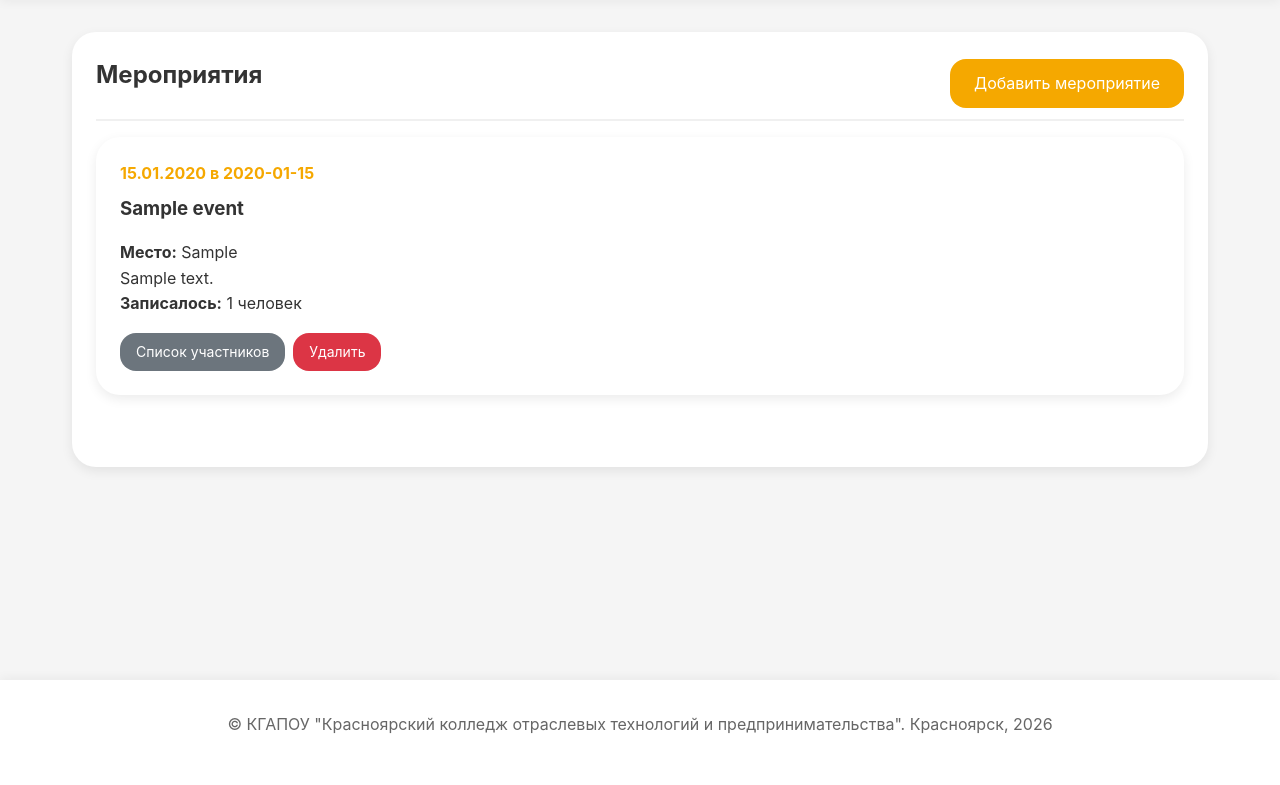
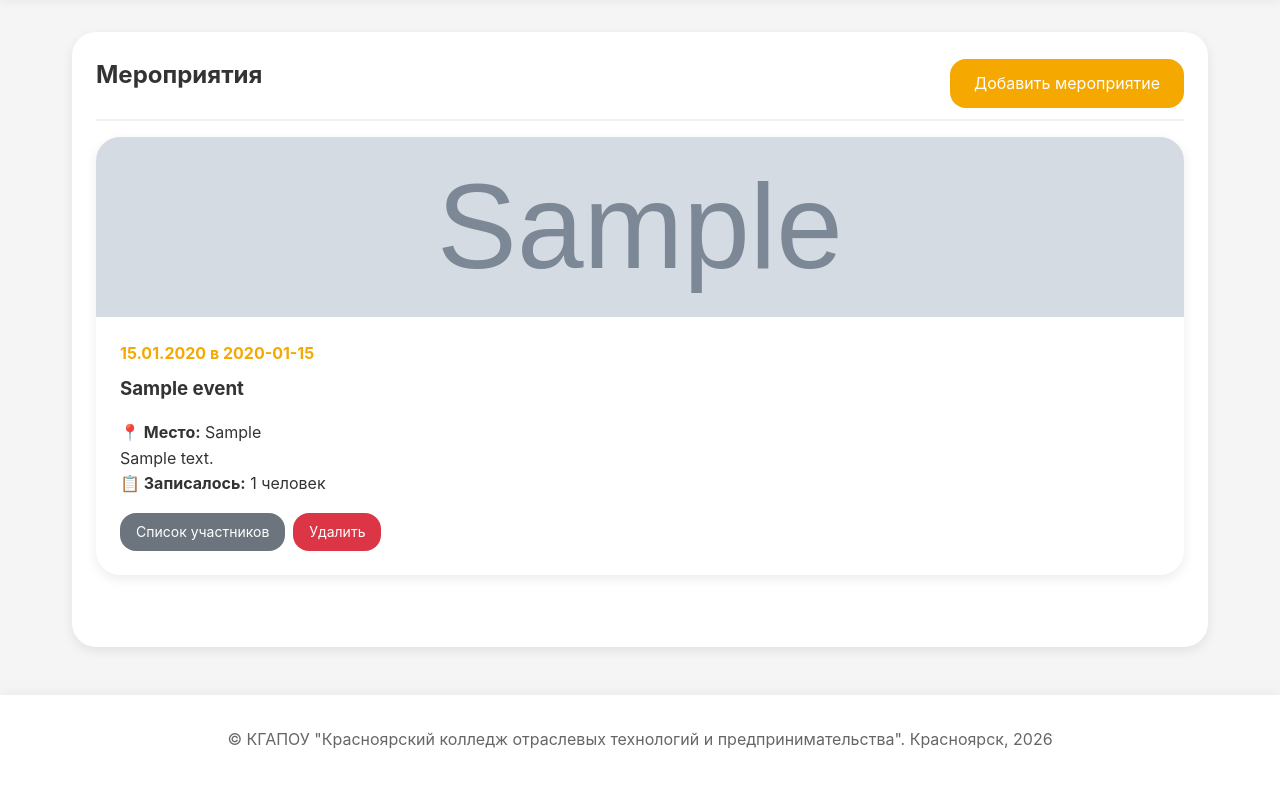
Before and after one commit to NAMUoU/college-app, a Flask app: page /admin/events in a window 1280 px wide. Shown: the part 83-868 px from the top of the page. Before the commit the page ends 816 px from the top, so only its background shows below. Run offline with Flask 3, Linux system fonts and the light colour scheme; a user stored in the database is signed in; tables that the repository leaves empty hold one stand-in row (values such as "Sample post"); grey boxes marked "Sample" are stand-in pictures.

Commit message:
Отображение изображений к мероприятиям у админисратора

```diff
--- a/templates/admin/events.html
+++ b/templates/admin/events.html
@@ -12,18 +12,34 @@
     {% if events %}
         <div class="grid">
             {% for event in events %}
-                <div class="card">
+                <div class="card" style="overflow: hidden; padding: 0;">
+                    <!-- Картинка мероприятия -->
+                    {% if event.image_filename and event.image_filename != 'event_default.jpg' %}
+                        <div style="width: 100%; height: 180px; overflow: hidden;">
+                            <img src="{{ url_for('static', filename='images/events/' + event.image_filename) }}"
+                                 alt="{{ event.title }}"
+                                 style="width: 100%; height: 100%; object-fit: cover;">
+                        </div>
+                    {% else %}
+                        <div style="width: 100%; height: 180px; background: linear-gradient(135deg, #F5A800 0%, #FFD54F 100%); display: flex; align-items: center; justify-content: center;">
+                            <span style="font-size: 2rem;">📅</span>
+                        </div>
+                    {% endif %}
+
+                    <!-- Информация о мероприятии -->
+                    <div style="padding: 1.5rem;">
                         <div class="event-date">
                             <strong>{{ event.event_date.strftime('%d.%m.%Y') }}</strong> в {{ event.event_time }}
                         </div>
                         <h3>{{ event.title }}</h3>
-                    <p><strong>Место:</strong> {{ event.place }}</p>
+                        <p><strong>📍 Место:</strong> {{ event.place }}</p>
                         <p>{{ event.description[:100] }}{% if event.description|length > 100 %}...{% endif %}</p>
-                    <p><strong>Записалось:</strong> {{ event.registrations.count() }} человек</p>
+                        <p><strong>📋 Записалось:</strong> {{ event.registrations.count() }} человек</p>
 
                         <div style="display: flex; gap: 0.5rem; margin-top: 1rem;">
                             <a href="{{ url_for('event_participants', event_id=event.id) }}" class="btn btn-secondary btn-sm">Список участников</a>
                             <a href="{{ url_for('delete_event', event_id=event.id) }}" class="btn btn-danger btn-sm" onclick="return confirm('Удалить мероприятие?');">Удалить</a>
+                        </div>
                     </div>
                 </div>
             {% endfor %}
```
Lines whose indentation alone changed are shown as unchanged.
